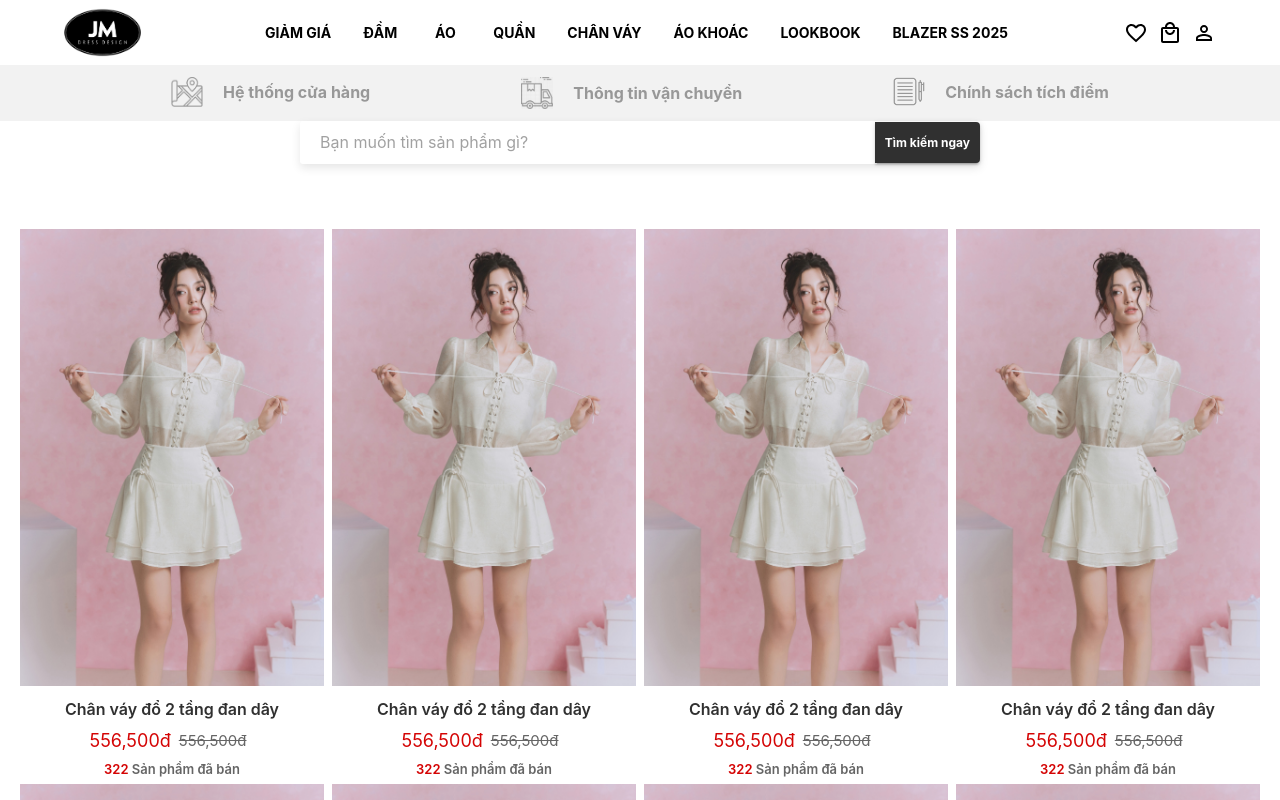
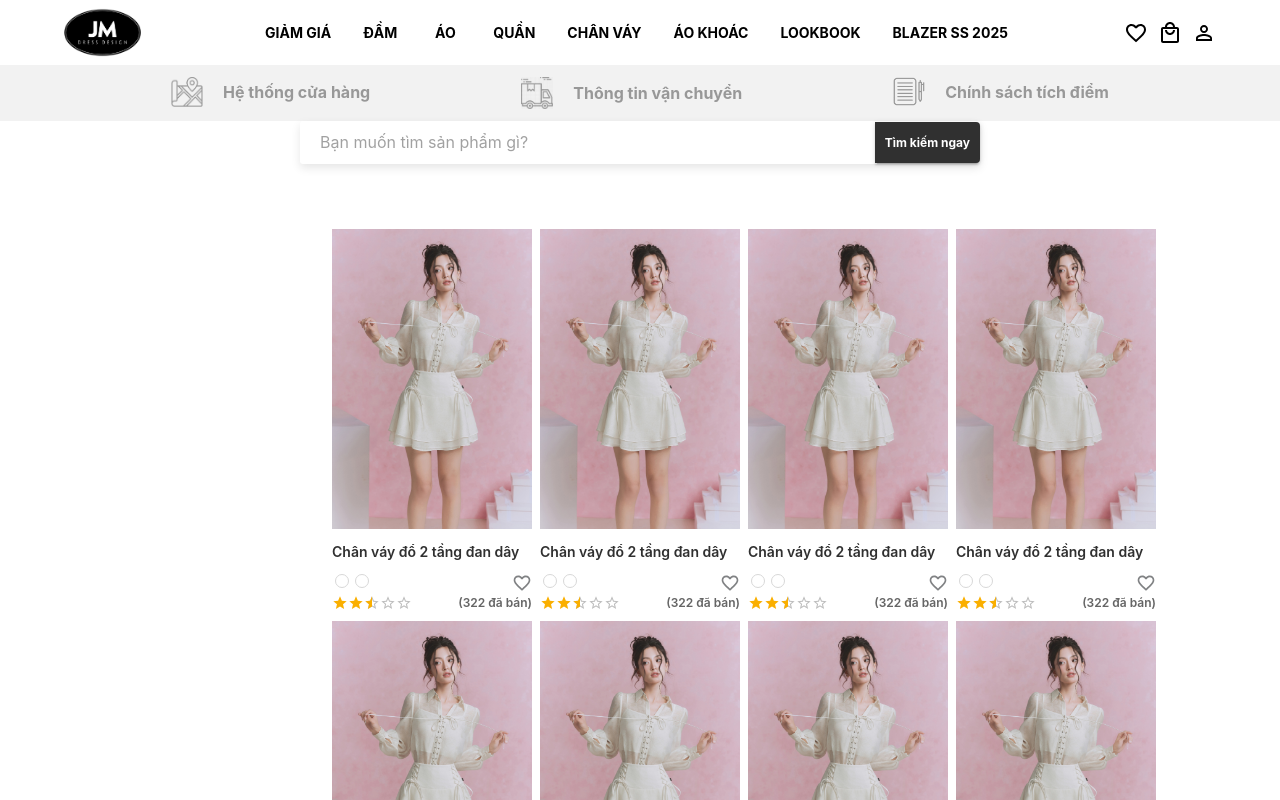
Before and after one commit to maiphuongbui26/E-Comerce_Project, a React (Vite) app in the folder Front-end/: page /dresses in a window 1280 px wide. Shown: the top 800 px of the page. Built offline with nearby package versions, Linux system fonts and the light colour scheme.

Commit message:
feat(product): add Dresses page and update product item styling
Introduce a new Dresses page to display dress products and enhance the product item component with hover effects and styling improvements. Also, update the Sales page to include a discount label for better user experience.

```diff
--- a/Front-end/src/App.jsx
+++ b/Front-end/src/App.jsx
@@ -4,6 +4,7 @@ import Home from './page/users/home/Home';
 import Cart from './page/users/cart/Cart';
 import Checkout from './page/users/checkout/Checkout';
 import Sales from './page/users/product/Sale';
+import Dresses from './page/users/product/Dresses';
 
 // Import other user pages as needed
 
@@ -14,7 +15,7 @@ function App() {
       <Route path="/" element={<UserLayout />}>
         <Route path="/" element={<Home />} />
         <Route path="/sale" element={<Sales />} />
-        <Route path="dresses" element={<Sales />} />
+        <Route path="dresses" element={<Dresses />} />
         <Route path="checkout" element={<Checkout />} />
       </Route>
     </Routes>
--- /dev/null
+++ b/Front-end/src/component/main_component/ProductItem.jsx
@@ -0,0 +1,116 @@
+import { Box, IconButton, Rating, Typography } from "@mui/material"
+import FavoriteBorderOutlinedIcon from "@mui/icons-material/FavoriteBorderOutlined";
+
+
+const ProductItem = ({ product }) => {
+  return (
+    <div>
+        <Box sx={{ "&:hover ": {
+                    transform: "translateY(-10px) scale(1.02)",
+                    transition: "transform 0.3s ease-in-out",
+                    cursor: "pointer",
+                  }}}>
+                    <img
+                      src="../../../../public/image/image_product_1.jpeg"
+                      alt=""
+                    />
+                    <Typography
+                      sx={{
+                        fontSize: "14px",
+                        color: "#303030",
+                        lineHeight: "20px",
+                        margin: "13px 0 7px",
+                        overflow: "hidden",
+                        WebkitLineClamp: "1",
+                        WebkitBoxOrient: "vertical",
+                        display: "-webkit-box",
+                        fontWeight: "600",
+                      }}
+                    >
+                      Chân váy đổ 2 tầng đan dây
+                    </Typography>
+                    <Box
+                      sx={{
+                        display: "flex",
+                        justifyContent: "space-between",
+                        alignItems: "center",
+                      }}
+                    >
+                      <Box
+                        sx={{
+                          display: "flex",
+                          justifyContent: "space-between",
+                          alignItems: "center",
+                        }}
+                      >
+                        <Box
+                          sx={{
+                            borderRadius: "50%",
+                            padding: "3px",
+                            display: "inline-block",
+                          }}
+                        >
+                          <Typography
+                            sx={{
+                              width: "14px",
+                              height: "14px",
+                              display: "block",
+                              borderRadius: "50%",
+                              border: "1px solid #D8D8D8",
+                            }}
+                          ></Typography>
+                        </Box>
+                        <Box
+                          sx={{
+                            borderRadius: "50%",
+                            padding: "3px",
+                            display: "inline-block",
+                          }}
+                        >
+                          <Typography
+                            sx={{
+                              width: "14px",
+                              height: "14px",
+                              display: "block",
+                              borderRadius: "50%",
+                              border: "1px solid #D8D8D8",
+                            }}
+                          ></Typography>
+                        </Box>
+                      </Box>
+                      <Box sx={{ display: "inline-block", marginLeft: "10px" }}>
+                        <IconButton sx={{ color: "#808284", p: 0 }}>
+                          <FavoriteBorderOutlinedIcon
+                            sx={{ fontSize: "20px" }}
+                          />
+                        </IconButton>
+                      </Box>
+                    </Box>
+                    <Box
+                      sx={{
+                        display: "flex",
+                        justifyContent: "space-between",
+                        alignItems: "center",
+                      }}
+                    >
+                      <Rating
+                        sx={{ "&.MuiRating-sizeMedium": { fontSize: "16px" } }}
+                        name="half-rating"
+                        defaultValue={2.5}
+                        precision={0.5}
+                      />
+                      <Typography
+                        sx={{
+                          fontSize: "12px",
+                          color: "#656565",
+                          lineHeight: "20px",
+                          fontWeight: "600",
+                        }}
+                      >
+                        (322 đã bán)
+                      </Typography>
+                    </Box>
+                  </Box>
+    </div>
+)}
+export default ProductItem
--- /dev/null
+++ b/Front-end/src/page/users/product/Dresses.jsx
@@ -0,0 +1,55 @@
+import { Box, Grid2, Pagination, Typography } from "@mui/material";
+import SearchForm from "../../../component/header/SearchForm";
+import ProductItem from "../../../component/main_component/productItem";
+
+
+const Dresses =()=>{
+    return(
+        <>
+        <Box sx={{maxWidth: "1240px",margin: "0 auto"}}>
+            <SearchForm/>
+            {/* Start Breadcrumbs */}
+            <Box>
+            </Box>
+            {/* End Breadcrumbs */}
+            {/* Start Product Sale */}
+            <Grid2
+              container
+              sx={{padding: {xs: "0 14px", md: "0"},marginTop: "65px"}}
+              spacing={{ xs: 1, md: 1 }}
+              columns={{ xs: 4, sm: 8, md: 12 }}
+              justifyContent="center"
+            >
+                <Grid2
+                  size={{ xs: 6, md: 2 }}
+                >
+                </Grid2>
+                <Grid2
+                  size={{ xs: 6, md: 8 }}
+                >
+            <Grid2
+              container
+              spacing={{ xs: 1, md: 1 }}
+              columns={{ xs: 4, sm: 8, md: 8 }}
+              justifyContent="center"
+            >
+              {[...Array(8)].map((_, index) => (
+                <Grid2
+                  size={{ xs: 6, md: 2 }}
+                  key={index}
+                >
+                  <ProductItem />
+                </Grid2>
+              ))}
+            </Grid2>
+            </Grid2>
+            </Grid2>
+            {/* End Product Sale */}
+            <Box sx={{display: "flex",justifyContent: "center",margin: "40px 0"}}>
+            <Pagination size="large" count={10} color="secondary" />
+            </Box>
+        </Box>
+        </>
+    )
+}
+export default Dresses;
--- a/Front-end/src/page/users/product/Sale.jsx
+++ b/Front-end/src/page/users/product/Sale.jsx
@@ -28,10 +28,27 @@ const Sales =()=>{
                     transition: "transform 0.3s ease-in-out",
                     cursor: "pointer",
                   }}}>
+                    <Box sx={{position: "relative"}}>
                     <img
                       src="../../../../public/image/image_product_1.jpeg"
                       alt=""
                     />
+                    <Box sx={{
+                      fontSize: "12px",
+                      lineHeight: "12px",
+                      color: "#fff",
+                      background: "#D40404",
+                      display: "inline-block",
+                      borderRadius: "8px 0px 8px 0",
+                      padding: "4px 9px",
+                      position: "absolute",
+                      top: "8px",
+                      left: "12px",
+                    }}
+                    >
+                      -30%
+                    </Box>
+                    </Box>
                     <Typography
                       sx={{
                         fontSize: "16px",
```
